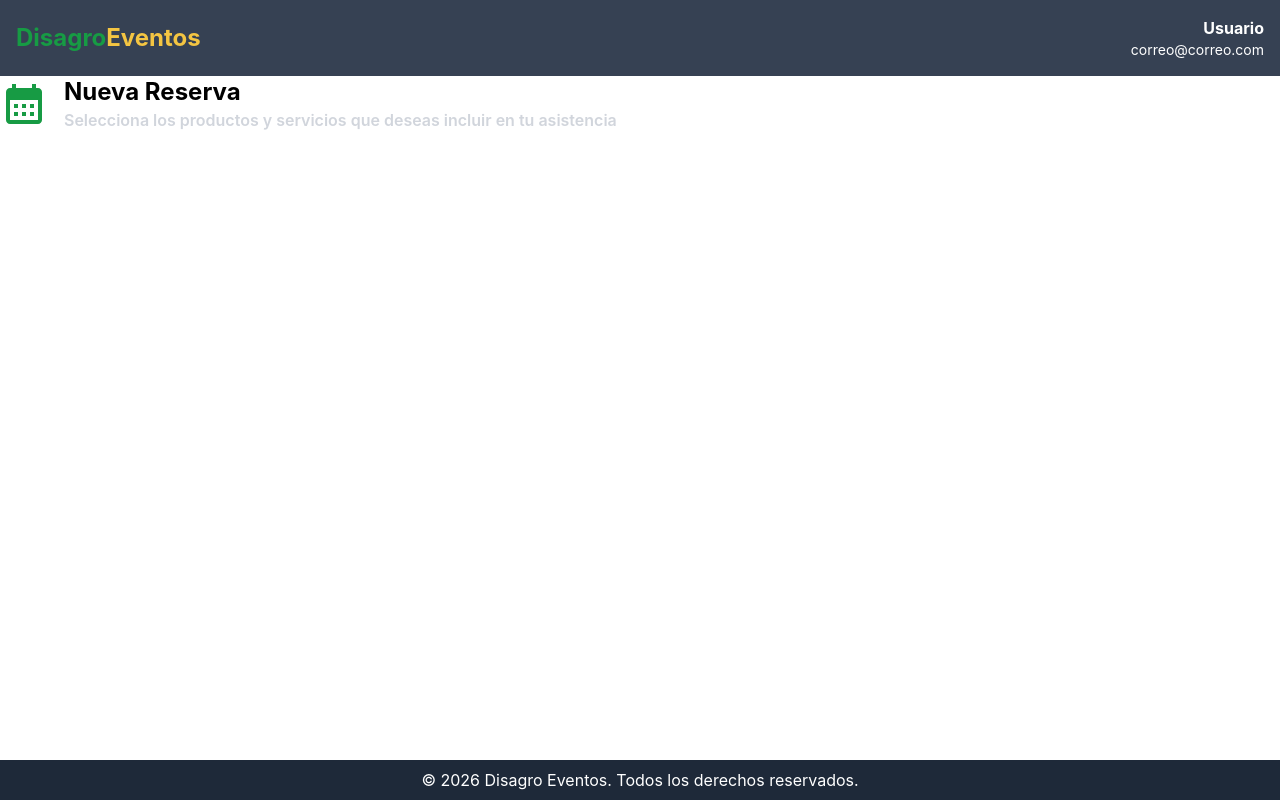
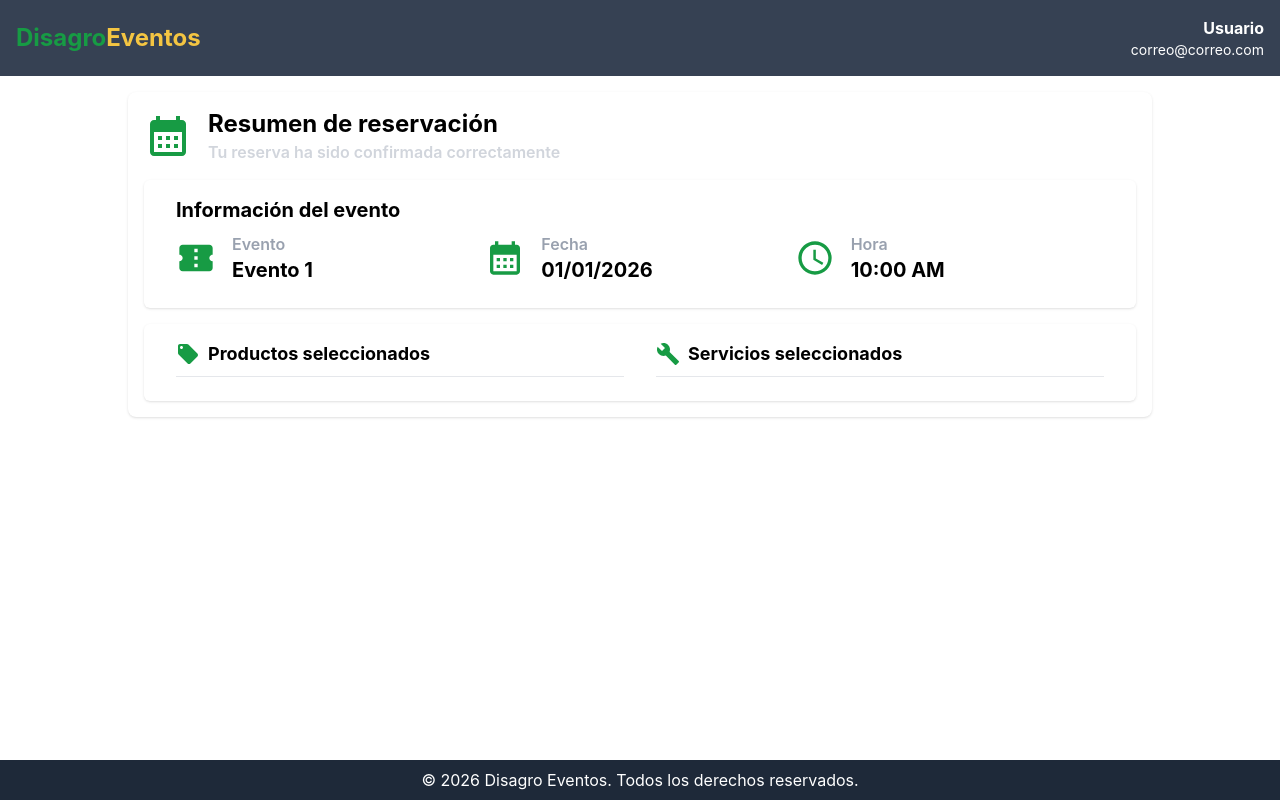
Before and after one commit to RACF3008/agrofest, a React (Vite) app in the folder client/: page /reservas/1 in a window 1280 px wide. Built offline with nearby package versions, Linux system fonts and the light colour scheme.

Commit message:
feat(ui): inicio de detalles de reserva

```diff
--- a/client/src/features/productosServicios/DetalleProductosServicios.tsx
+++ b/client/src/features/productosServicios/DetalleProductosServicios.tsx
@@ -1,21 +1,25 @@
-import CalendarMonthIcon from '@mui/icons-material/CalendarMonth';
+import LocalOfferIcon from '@mui/icons-material/LocalOffer';
+import BuildIcon from '@mui/icons-material/Build';
 
-const DetalleProductosServicios = () => {
+interface DetalleProductosServiciosProps {
+  title: 'Productos' | 'Servicios';
+}
+
+const DetalleProductosServicios = ({
+  title,
+}: DetalleProductosServiciosProps) => {
   return (
-    <div>
-      {/* TÍTULO Y SUBTÍTULO */}
-      <div className="flex items-center mb-4">
-        <CalendarMonthIcon
-          className="text-secondary mr-4"
-          sx={{ fontSize: '3rem' }}
-        />
-        <div>
-          <h2 className="text-2xl font-bold">Nueva Reserva</h2>
-          <p className="text-md font-semibold text-gray-300">
-            Selecciona los productos y servicios que deseas incluir en tu
-            asistencia
-          </p>
-        </div>
+    <div className="flex flex-col">
+      <div className="flex items-center gap-2 mb-2 pb-2 border-b border-gray-200">
+        {title === 'Productos' ? (
+          <LocalOfferIcon
+            className="text-secondary"
+            sx={{ fontSize: '1.5rem' }}
+          />
+        ) : (
+          <BuildIcon className="text-secondary" sx={{ fontSize: '1.5rem' }} />
+        )}
+        <h4 className="font-bold text-lg">{title} seleccionados</h4>
       </div>
     </div>
   );
--- a/client/src/features/reservas/DetallesReserva.tsx
+++ b/client/src/features/reservas/DetallesReserva.tsx
@@ -1,9 +1,78 @@
+import CalendarMonthIcon from '@mui/icons-material/CalendarMonth';
+import ConfirmationNumberIcon from '@mui/icons-material/ConfirmationNumber';
+import AccessTimeIcon from '@mui/icons-material/AccessTime';
+
 import DetalleProductosServicios from '../productosServicios/DetalleProductosServicios';
 
 const DetallesReserva = () => {
   return (
-    <div>
-      <DetalleProductosServicios />
+    <div className="m-4 w-4/5 flex self-center flex-col bg-white rounded-lg shadow-sm p-4">
+      {/* TÍTULO Y SUBTÍTULO */}
+      <div className="flex items-center mb-4">
+        <CalendarMonthIcon
+          className="text-secondary mr-4"
+          sx={{ fontSize: '3rem' }}
+        />
+        <div>
+          <h2 className="text-2xl font-bold">Resumen de reservación</h2>
+          <p className="text-md font-semibold text-gray-300">
+            Tu reserva ha sido confirmada correctamente
+          </p>
+        </div>
+      </div>
+
+      {/* EVENTO, FECHA Y HORA */}
+      <div className="rounded-md px-8 py-4 shadow-sm mb-4">
+        <h3 className="font-bold text-xl mb-2">Información del evento</h3>
+
+        {/* CONTENEDOR */}
+        <div className="grid grid-cols-3">
+          {/* NOMBRE EVENTO */}
+          <div className="flex items-center gap-2 mb-2">
+            <ConfirmationNumberIcon
+              className="text-secondary"
+              sx={{ fontSize: '2.5rem' }}
+            />
+
+            <div className="flex flex-col pl-2">
+              <p className="font-semibold text-md text-gray-400">Evento</p>
+              <h4 className="font-bold text-xl">Evento 1</h4>
+            </div>
+          </div>
+
+          {/* FECHA */}
+          <div className="flex items-center gap-2 mb-2">
+            <CalendarMonthIcon
+              className="text-secondary"
+              sx={{ fontSize: '2.5rem' }}
+            />
+
+            <div className="flex flex-col pl-2">
+              <p className="font-semibold text-md text-gray-400">Fecha</p>
+              <h4 className="font-bold text-xl">01/01/2026</h4>
+            </div>
+          </div>
+
+          {/* HORA */}
+          <div className="flex items-center gap-2 mb-2">
+            <AccessTimeIcon
+              className="text-secondary"
+              sx={{ fontSize: '2.5rem' }}
+            />
+
+            <div className="flex flex-col pl-2">
+              <p className="font-semibold text-md text-gray-400">Hora</p>
+              <h4 className="font-bold text-xl">10:00 AM</h4>
+            </div>
+          </div>
+        </div>
+      </div>
+
+      <div className="grid grid-cols-2 py-4 px-8 shadow-sm rounded-md gap-8">
+        <DetalleProductosServicios title="Productos" />
+
+        <DetalleProductosServicios title="Servicios" />
+      </div>
     </div>
   );
 };
--- a/client/src/features/reservas/ResumenReserva.tsx
+++ b/client/src/features/reservas/ResumenReserva.tsx
@@ -54,7 +54,7 @@ const ResumenReserva = ({
             />
 
             <div className="flex flex-col">
-              <p className="font-semibold text-md">Servicios</p>
+              <p className="font-semibold text-md">Productos</p>
               <p className="font-semibold text-md text-gray-300">
                 {cantProductos} seleccionado(s)
               </p>
```
